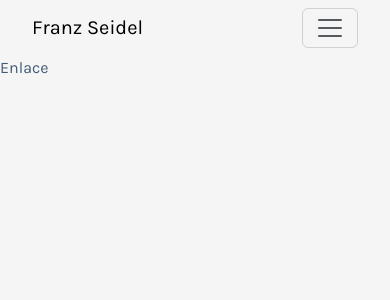
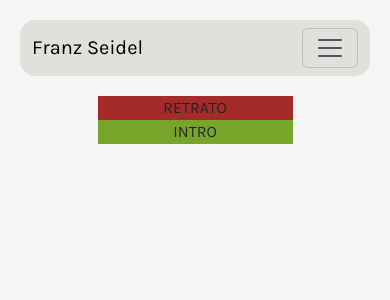
Before and after one commit to franz8818/Portfolio, a React (Vite) app: page / in a window 390 px wide. Shown: the top 300 px of the page. Built offline with nearby package versions, Linux system fonts and the light colour scheme.

Commit message:
EMPEZANDO DE CERO MEJOR 2.0

```diff
--- a/index.html
+++ b/index.html
@@ -18,10 +18,8 @@
     <link href="https://fonts.googleapis.com/css2?family=Karla:wght@200;300;400;500&display=swap" rel="stylesheet">
   </head>
   <body>
-    <div className="container">
     <div id="root"> </div>
     <script type="module" src="/src/main.jsx"></script>
-  </div>
   </body>
   <!-- JavaScript -->
   <script src="https://cdn.jsdelivr.net/npm/bootstrap@5.3.2/dist/js/bootstrap.bundle.min.js" integrity="sha384-C6RzsynM9kWDrMNeT87bh95OGNyZPhcTNXj1NW7RuBCsyN/o0jlpcV8Qyq46cDfL" crossorigin="anonymous"></script>
--- a/src/App.jsx
+++ b/src/App.jsx
@@ -9,7 +9,12 @@ function App() {
   return (
     <>
       {/* seccion Hero */}
-      <a className="Enlace" href="#">Enlace</a>
+      <section className="hero">
+        <div className="hero-principal row">
+          <div className="intro col-6">INTRO</div>
+          <div className="retrato col-6">RETRATO</div>
+        </div>
+      </section>
     </>
   );
 }
--- a/src/main.jsx
+++ b/src/main.jsx
@@ -9,11 +9,13 @@ import './styles/styles.css'
 import './styles/media.css'
 
 ReactDOM.createRoot(document.getElementById('root')).render(
-<React.StrictMode>
+  <React.StrictMode>
       <Navbar />
+    <div className="container text-center">
       <App />
       <Proyects />
       <Study />
       {/* <Contact /> */}
+    </div>
   </React.StrictMode>,
 );
--- a/src/styles/common.css
+++ b/src/styles/common.css
@@ -1,6 +1,6 @@
 /* -----ESTILOS GENERALES--------------------------------------------------------------------------------------------------- */
 
-*{
+* {
   box-sizing:border-box; /* Selector universal: Para que no sumen padding ni margins -> "no se descuadre"  */
 }
 
@@ -16,7 +16,7 @@ html, body {
   overflow-x: hidden; /* Elimina la scroll horizontal */
 }
 
-a{
+a {
   color: var(--color-primary); /* Color de los enlaces */
   text-decoration: none; /* Elimina la linea tipica de los enlaces */
 }
--- a/src/styles/media.css
+++ b/src/styles/media.css
@@ -3,11 +3,30 @@
 /* ------------------------------ NAVBAR -------------------------------- */
 
 /* Breakpoint <600px */
-@media screen and (max-width: 768px) {
+@media screen and (max-width: 600px) {
+
     .navbar {
-        margin-left: 20px;
-        /* Agrega un margen izquierdo de 10px */
-        margin-right: 20px;
-        /* Agrega un margen derecho de 10px */
+        margin: 20px;
+        /* margen arriba | margen derecha | margen abajo | margen izquierda */
     }
 }
+
+@media screen and (max-width: 993px) {
+
+    .hero-principal {
+        flex-direction: column;
+        /* Se colocan uno encima del otro */
+        align-items: center;
+        /* Se centran los elementos */
+    }
+
+    .intro {
+        order: 2;
+    }
+
+    .retrato {
+        order: 1;
+        /* "Retrato" se coloca arriba de "intro" */
+    }
+
+}
--- a/src/styles/styles.css
+++ b/src/styles/styles.css
@@ -1,28 +1,43 @@
-@import "colors.css";
-@import "common.css";
+/* -----VISTA GENERAL--------------------------------------------------------------------------------------------------- */
+
+.container {
+  max-width: 1200px;
+  /* Ancho maximo */
+  margin: 0 auto;
+  /* Se centra */
+}
+
+/* CONTENEDOR DE LIMPIEZA: se utiliza para manejar problemas relacionados con el diseño y la flotación de elementos, especialmente cuando se trabaja con grillas y elementos flotantes en CSS. */
+/* .row::after{
+  content: "";
+  clear: both;
+  display: table;
+} */
+
+.retrato {
+  background-color: brown;
+}
+
+.intro{
+  background-color: rgb(118, 165, 42);
+}
 
 /* -----BARRA DE NAVEGACIÓN--------------------------------------------------------------------------------------------------- */
 
-/* .navbar {
-  max-width: 690px; Ancho máximo
-  padding: auto;
-  margin: 50px auto;
-  background-color: #e0e1dd;
-  border-radius: 15px;
-  font-family: 'Karla', sans-serif;
-  font-size: 1.5em;
-} */
+.navbar {
+  max-width: 515px; /* Ancho maximo */
+  margin: 20px auto; /* Margen de arriba-abajo & margen al centro */
+  background-color: #e0e1dd; /* Fondo del nav */
+  border-radius: 15px; /* Borde circular */
+  font-family: 'Karla', sans-serif; /* Tipografía */
+  font-size: 1.0em; /* Tamaño tipografía */
+}
 
 /* BOTON DE CONTACTO */
-/* .contact {
-  color: #E0E1DD;
-  background-color: #415A77;
-  border: 5px solid #415A77;
-  border-radius: 15px;
-  font-size: 1.0em;
-} */
-
-/* .navbar-brand {
-  font-family: 'Karla', sans-serif;
-  font-size: 1.2em;
-} */
+.contact {
+  color: #E0E1DD; /* Color tipografía */
+  background-color: #415A77; /* Fondo del boton */
+  border: 5px solid #415A77; /* Borde solido*/
+  border-radius: 15px; /* Borde circular */
+  margin-left: 10px; /* Derecha a Izquierda */
+}
```
